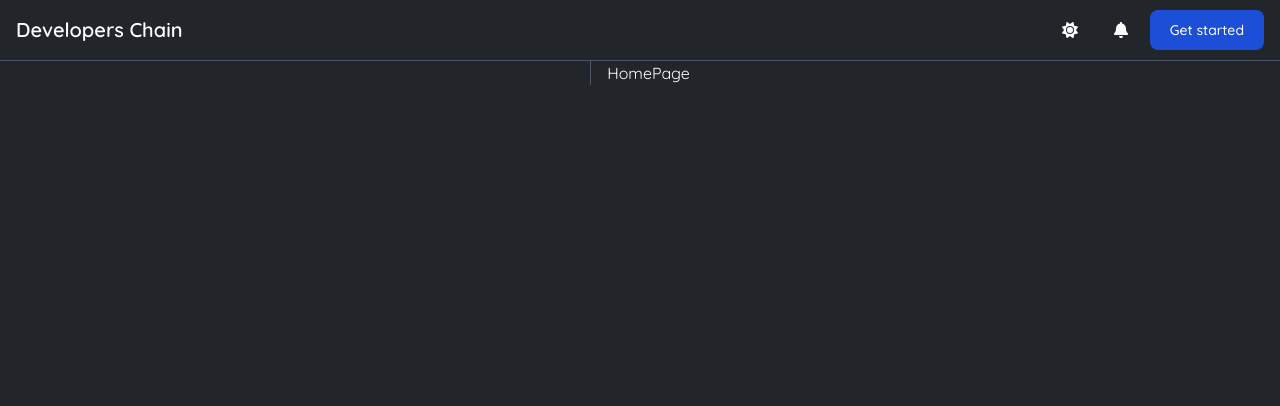
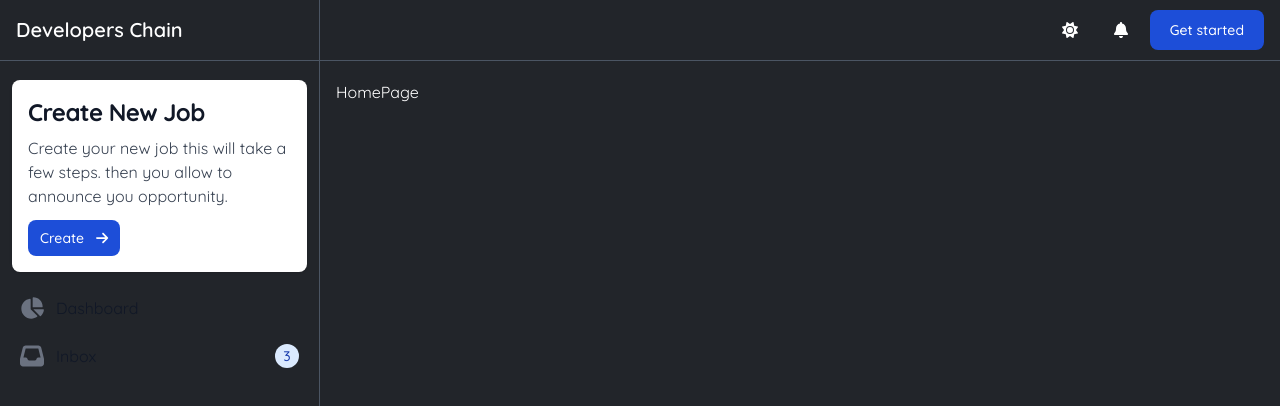
Before and after one commit to aramoh3ni/devchain, a React (Vite) app: page / in a window 1280 px wide. Shown: the top 406 px of the page. Built offline with nearby package versions, Linux system fonts and the light colour scheme.

Commit message:
create layout and adding sidebar stracture.

```diff
--- a/src/components/Layout.tsx
+++ b/src/components/Layout.tsx
@@ -2,16 +2,23 @@ import React from "react"
 import { Outlet } from "react-router-dom"
 
 import Navbar from "./Navbar"
+import Sidebar from "./Sidebar"
+
+const styles = {
+  main: `bg-primary`,
+  sidebarWrapper: `fixed top-0 left-0 z-40 w-80 min-h-screen pt-20 border-r-default border-gray-600`,
+  contentWrapper: `pt-20 px-4 pb-4 sm:ml-80 min-h-screen`,
+}
+
 const Layout = () => {
   return (
-    <main role="main" className="bg-primary h-screen w-screen">
+    <main role="main" className={styles.main}>
       <Navbar />
-
-      <div className="flex gap-4 select-none container m-auto">
-        <div className="flex-1 border-r-default border-gray-600"></div>
-        <div className="flex-auto">
-          <Outlet />
-        </div>
+      <div className={styles.sidebarWrapper}>
+        <Sidebar />
+      </div>
+      <div className={styles.contentWrapper}>
+        <Outlet />
       </div>
     </main>
   )
--- a/src/components/Navbar.jsx
+++ b/src/components/Navbar.jsx
@@ -2,8 +2,8 @@ import {FontAwesomeIcon} from '@fortawesome/react-fontawesome'
 import { faBell, faSun } from '@fortawesome/free-solid-svg-icons'
 
 const styles = {
-    navbarWrapper: `px-2 sm:px-4 py-2.5 w-full z-20 border-b-default border-gray-600`,
-    navbarContainer: `container flex flex-wrap items-center justify-between mx-auto`,
+    navbarWrapper: `fixed top-0 z-50 px-2 sm:px-4 py-2.5 w-full z-20 border-b-default border-gray-600 dark:bg-primary`,
+    navbarContainer: `flex flex-wrap items-center justify-between mx-auto`,
     navbarLogoImage: `h-6 mr-3 sm:h-9`,
     navbarLogoText: `self-center text-xl font-semibold whitespace-nowrap dark:text-white`,
     navbarButton: `hover:shadow-md rounded-full text-white bg-blue-700 hover:bg-blue-800 focus:ring-4 focus:outline-none focus:ring-blue-300 font-medium rounded-lg text-sm px-5 py-2.5 text-center mr-3 md:mr-0 dark:bg-blue-600 dark:hover:bg-blue-700 dark:focus:ring-blue-800`,
@@ -12,6 +12,7 @@ const styles = {
 
 const Navbar = () => {
     return (
+
         <nav className={styles.navbarWrapper}>
             <div className={styles.navbarContainer}>
                 <a href="_https/index.html" className="flex items-center">
--- a/src/components/Sidebar.jsx
+++ b/src/components/Sidebar.jsx
@@ -1,9 +1,39 @@
-const Sidebar = () => {
-  return (
-    <div>
+import CreateJobBox from "./Widgets/CreateJobBox"
+
+import {FontAwesomeIcon} from "@fortawesome/react-fontawesome"
+import { faPieChart, faInbox } from "@fortawesome/free-solid-svg-icons"
+
+const styles = {
+  sidebarWrapper: `px-3 pb-4 overflow-y-auto`,
+  sidebarListContainer: `space-y-2 mt-4`,
+  sidebarListItem: ``,
+  sidebarLink: `flex items-center p-2 text-base font-normal text-gray-900 rounded-lg dark:text-white hover:bg-gray-100 dark:hover:bg-gray-700`,
+  sidebarLinkIcon: `w-6 h-6 text-gray-500 transition duration-75 dark:text-gray-400 group-hover:text-gray-900 dark:group-hover:text-white`,
+  sidebarLinkText: `flex-1 ml-3 whitespace-nowrap`,
+  sidebarLinkBadge: `inline-flex items-center justify-center w-3 h-3 p-3 ml-3 text-sm font-medium text-blue-800 bg-blue-100 rounded-full dark:bg-blue-900 dark:text-blue-300`
+}
+
+const Sidebar = () => (
+    <div className={styles.sidebarWrapper}>
+      <CreateJobBox />
+
+      <ul className={styles.sidebarListContainer}>
+        <li>
+          <a href="#" className={styles.sidebarLink}>
+            <FontAwesomeIcon icon={faPieChart} className={styles.sidebarLinkIcon}/>
+            <span className={styles.sidebarLinkText}>Dashboard</span>
+          </a>
+        </li>
+        <li>
+          <a href="#" className={styles.sidebarLink}>
+            <FontAwesomeIcon icon={faInbox} className={styles.sidebarLinkIcon}/>
+            <span className={styles.sidebarLinkText}>Inbox</span>
+            <span className={styles.sidebarLinkBadge}>3</span>
+          </a>
+        </li>
+      </ul>
 
     </div>
-  )
-}
+)
 
 export default Sidebar
--- a/src/components/Widgets/CreateJobBox.tsx
+++ b/src/components/Widgets/CreateJobBox.tsx
@@ -1,7 +1,33 @@
 import React from "react"
 
+import { FontAwesomeIcon } from "@fortawesome/react-fontawesome"
+import { faArrowRight } from "@fortawesome/free-solid-svg-icons"
+
+const styles = {
+  jobBoxContainer: `max-w-sm p-4 bg-white border border-gray-200 rounded-lg shadow dark:bg-secondary dark:border-gray-700`,
+  jobBoxTitle: `mb-2 text-2xl font-bold tracking-tight text-gray-900 dark:text-white`,
+  jobBoxText: `mb-3 font-normal text-gray-700 dark:text-gray-400`,
+  jobBoxLink: `inline-flex items-center px-3 py-2 text-sm font-medium text-center text-white bg-blue-700 rounded-lg hover:bg-blue-800 focus:ring-4 focus:outline-none focus:ring-blue-300 dark:bg-blue-600 dark:hover:bg-blue-700 dark:focus:ring-blue-800`,
+  jobBoxLinkIcon: `ml-3`,
+}
+
 const CreateJobBox = () => {
-  return <div>CreateJobBox</div>
+  return (
+    <div className={styles.jobBoxContainer}>
+      <h5 className={styles.jobBoxTitle}>Create New Job</h5>
+      <p className={styles.jobBoxText}>
+        Create your new job this will take a few steps. then you allow to
+        announce you opportunity.
+      </p>
+      <a href="" className={styles.jobBoxLink}>
+        Create
+        <FontAwesomeIcon
+          className={styles.jobBoxLinkIcon}
+          icon={faArrowRight}
+        />
+      </a>
+    </div>
+  )
 }
 
 export default CreateJobBox
```
